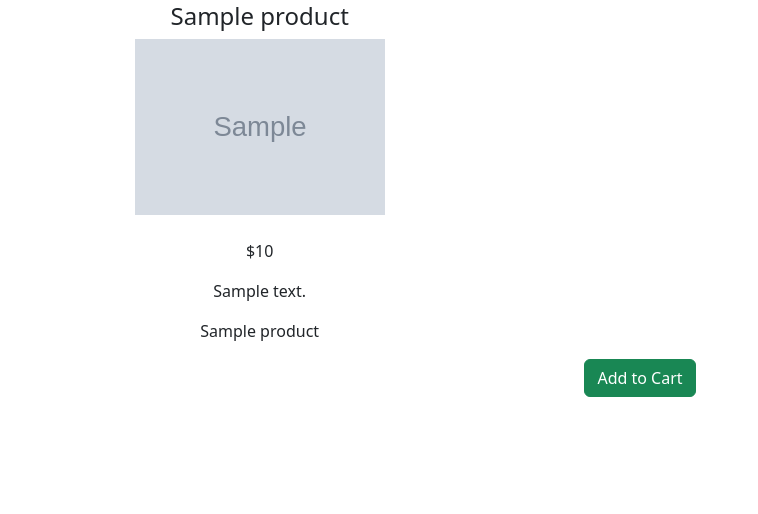
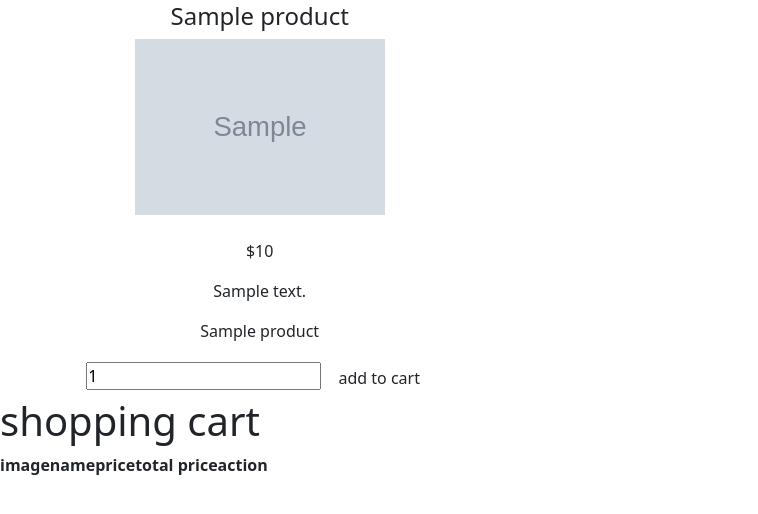
Before and after one commit to fabianstrandqvist/EITF06, a PHP site: page /products.php in a window 1280 px wide. Shown: the part 100-614 px from the top of the page, without its empty margins (0-758 px from the left). Run offline with PHP 8.4, Linux system fonts and the light colour scheme; the visitor is signed in with stand-in values (Sample User, id 1); tables that the repository leaves empty or names only in its code hold one stand-in row (values such as "Sample post"); grey boxes marked "Sample" are stand-in pictures; lists and menus that the app fills with data are empty.

Commit message:
Can now add-to-cart

```diff
--- a/index.php
+++ b/index.php
@@ -29,7 +29,7 @@ session_start();
 
     <a href="logout1.php">Logout</a>
     <br>
-    Hello, <?php echo $user_data['user_name']; ?>
+    Hello, <?php echo $user_data['user_id']; ?>
     <!-- Navigation Bar -->
     <nav class="navbar navbar-expand-lg navbar-dark bg-dark">
     <div class="container-fluid">
--- a/products.php
+++ b/products.php
@@ -1,9 +1,39 @@
 <?php
+
+error_reporting(E_ALL);
+ini_set('display_errors', 1);
+
+
+    session_start();
+
+    include("connection1.php");
+    include("functions1.php");
+
+    $user_data = check_login($con);
+
     $con = mysqli_connect('localhost', 'root'); // connect to database
     mysqli_select_db($con, 'shop'); // select database
     $sql = "SELECT * FROM products"; // select all products from database
     $featured = mysqli_query($con, $sql); // query database
     // $featured = $con->query($sql); // other way to query database
+
+    if (isset($_POST['add_to_cart'])) {
+        // Validate and sanitize user input
+        $product_name = mysqli_real_escape_string($con, $_POST['product_name']);
+        $product_price = mysqli_real_escape_string($con, $_POST['product_price']);
+        $product_image = mysqli_real_escape_string($con, $_POST['product_image']);
+        $product_quantity = mysqli_real_escape_string($con, $_POST['product_quantity']);
+
+        $select_cart = mysqli_query($con, "SELECT * FROM `cart` WHERE name = '$product_name' AND user_id = '" . $user_data['user_id'] . "'");
+
+        if (mysqli_num_rows($select_cart) > 0) {
+            $message = 'Product already added to cart';
+        } else {
+            mysqli_query($con, "INSERT INTO `cart` (user_id, name, price, image, quantity) VALUES
+            ('" . $user_data['user_id'] . "', '$product_name', '$product_price', '$product_image', '$product_quantity')");
+            $message = 'Product added to cart successfully';
+        }
+    }
 ?>
 
 <!DOCTYPE html>
@@ -47,22 +77,53 @@
             <div class="row">
                 <h2 class="text-center">All Products</h2>
                 <?php
-                    while($product = mysqli_fetch_assoc($featured)):
+                    while($fetch_product = mysqli_fetch_assoc($featured)):
                 ?>
-                    <div class="col-md-5">
-                        <!-- php to display product title, image, price -->
-                        <h4> <?= $product['title']; ?> </h4>
-                        <img src="<?= $product["image"]; ?>" alt="<?= $product['title']; ?>" class="img-fluid pb-4" style="width:250px; height:200px; object-fit:cover;"/>
-                        <p class="price">$<?= $product['price']; ?> </p>
-                        <p class="desc"><?= $product['description']; ?> </p>
-                        <p class="bname"><?= $product['brandname']; ?> </p>
-                    </div>
-                    <!-- TODO: implement button to add item to cart -->
-                    <a href="cart.php">
-                        <button type="button" class="btn btn-success" data-toggle="modal" data-target="#item-1">Add to Cart</button>
-                    </a>
+                    <form method="post" class="col-md-5" action="">
+                        <!-- php to display fetch_product title, image, price -->
+                        <h4> <?= $fetch_product['title']; ?> </h4>
+                        <img src="<?= $fetch_product["image"]; ?>" alt="<?= $fetch_product['title']; ?>" class="img-fluid pb-4" style="width:250px; height:200px; object-fit:cover;"/>
+                        <p class="price">$<?= $fetch_product['price']; ?> </p>
+                        <p class="desc"><?= $fetch_product['description']; ?> </p>
+                        <p class="bname"><?= $fetch_product['brandname']; ?> </p>
+                        <input type="number" min="1" name="product_quantity" value="1">
+                        <input type="hidden" name="product_image" value="<?php echo $fetch_product["image"]; ?>">
+                        <input type="hidden" name="product_name" value="<?php echo $fetch_product["title"]; ?>">
+                        <input type="hidden" name="product_price" value="<?php echo $fetch_product["price"]; ?>">
+                        <input type="submit" value="add to cart" name="add_to_cart" class="btn">
+                    </form>
+
+                    <!-- Form for adding item to cart - DELETED -->
+
                 <?php endwhile; ?>
             </div>
+        </div>
+
+        <div class="shopping-cart">
+            <h1 class="header">shopping cart</h1>
+
+            <table>
+                <thead>
+                    <th>image</th>
+                    <th>name</th>
+                    <th>price</th>
+                    <th>total price</th>
+                    <th>action</th>
+                </thead>
+                <tbody>
+                <?php
+
+                    $cart_query = mysqli_query($con, "SELECT * FROM `cart` WHERE user_id = '" . $user_data['user_id'] . "'"); // query database - im not sure if id will work here just yet
+                    if(mysqli_num_rows($cart_query) > 0){
+                        while($fetch_cart = mysqli_fetch_assoc($cart_query)){
+                ?>
+
+                <?php
+                        };
+                    };
+                ?>
+                </tbody>
+            </table>
         </div>
 
     <script src="https://ajax.googleapis.com/ajax/libs/jquery/3.5.1/jquery.min.js"> </script>
```
Also changed, not shown: cart.php (added, +19 -0 lines), 1 other file.
